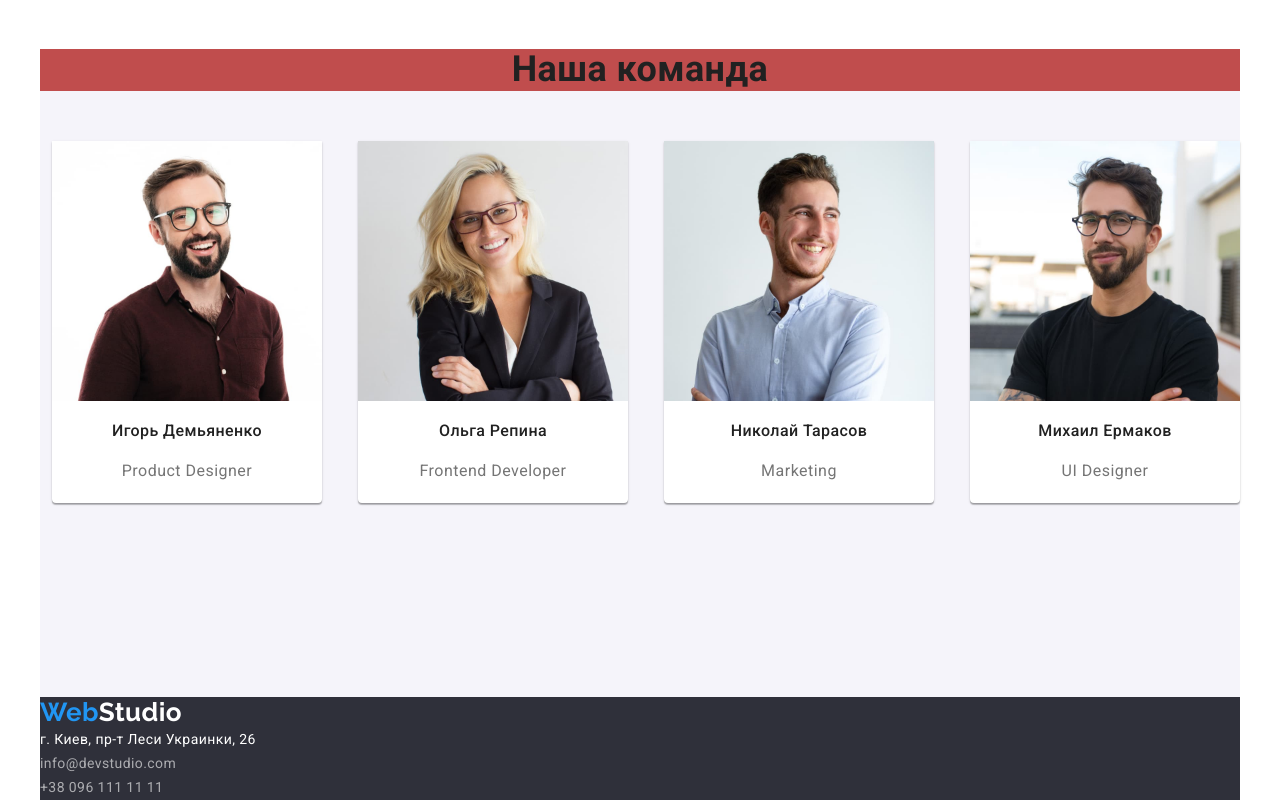
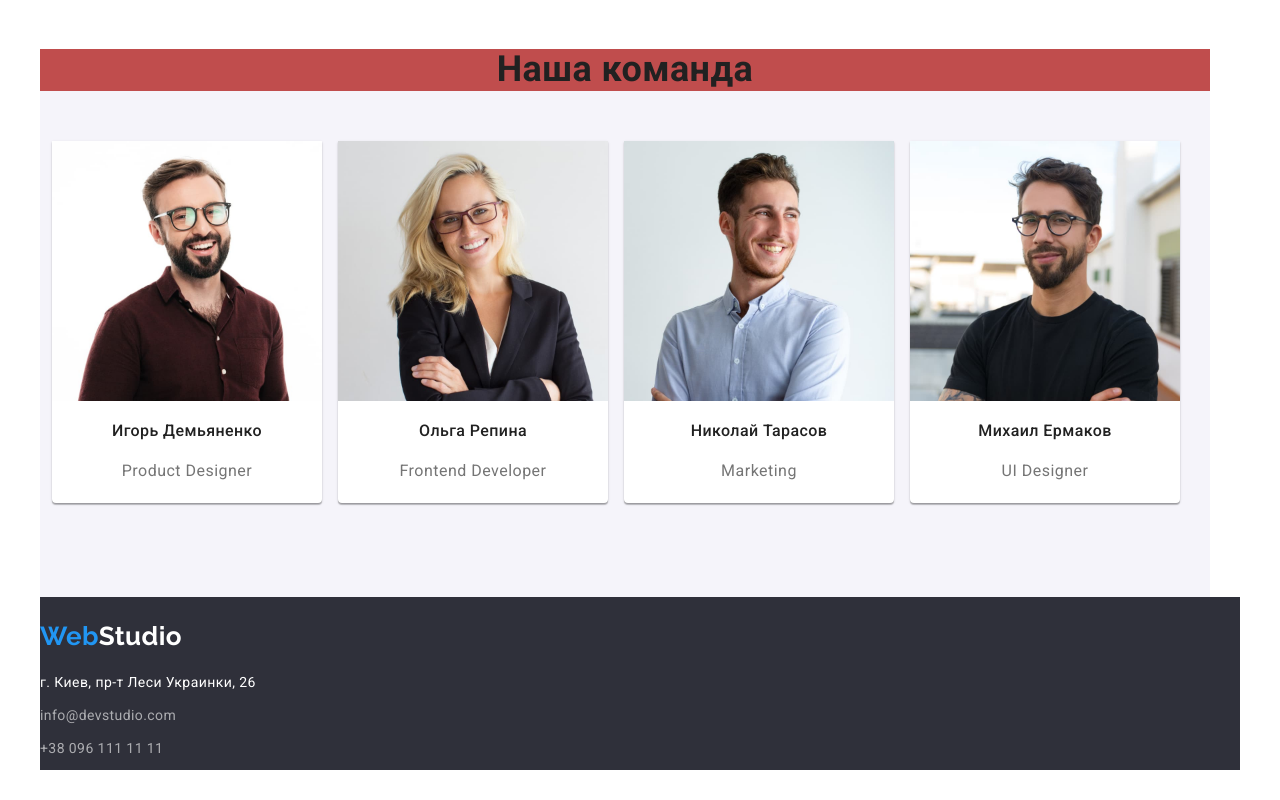
Before and after one commit to Naira21/goit-markup-hw-03, a plain HTML site: page index.html in a window 1280 px wide. Shown: the part 1468-2268 px from the top of the page. After the commit the page ends 2238 px from the top, so only its background shows below. Drawn offline with nearby package versions, Linux system fonts and the light colour scheme.

Commit message:
Страница Главная готова на 90%

```diff
--- a/css/styles.css
+++ b/css/styles.css
@@ -212,7 +212,7 @@ h3 {
   background-color: #fff;
   box-shadow: 0px 1px 3px rgba(0, 0, 0, 0.12), 0px 1px 1px rgba(0, 0, 0, 0.14), 0px 2px 1px rgba(0, 0, 0, 0.2);
   border-radius: 0px 0px 4px 4px;
-  margin-right: 50px;
+  margin-right: 30px;
   margin-left: -14px;
 }
 
@@ -220,8 +220,6 @@ h3 {
   background-color: var(--team-bg-color);
   display: inline-block;
   text-align: center;
-  width: 1200px;
-  height: 648px;
 }
 
 /*Кнопки*/
@@ -319,4 +317,21 @@ address {
   color: var(--link-footer);
   font-size: 14px;
   line-height: 1.71;
+  margin-bottom: 9px;
 }
+
+.footer-section {
+  padding: 60px auto;
+  display: flex;
+  flex-direction: column;
+}
+address {
+  display: inline-flex;
+  flex-direction: column;
+}
+.footer-section .logo {
+  margin-bottom: 20px;
+}
+span {
+  margin-bottom: 9px;
+}
--- a/index.html
+++ b/index.html
@@ -103,12 +103,14 @@
       </main>
       <footer>
         <!--Контакты-->
-        <a href="./index.html" class="logo">Web<span class="accent-white">Studio</span></a>
-        <address id="contacts">
-          г. Киев, пр-т Леси Украинки, 26<br />
-          <a href="mailto:info@devstudio.com" class="link-footer">info@devstudio.com</a><br />
-          <a href="tel:+380961111111" class="link-footer">+38 096 111 11 11</a>
-        </address>
+        <div class="footer-section">
+          <a href="./index.html" class="logo">Web<span class="accent-white">Studio</span></a>
+          <address id="contacts">
+            <span>г. Киев, пр-т Леси Украинки, 26</span>
+            <a href="mailto:info@devstudio.com" class="link-footer">info@devstudio.com</a>
+            <a href="tel:+380961111111" class="link-footer">+38 096 111 11 11</a>
+          </address>
+        </div>
       </footer>
     </div>
   </body>
```
Also changed, not shown: portfolio.html (+2 -2 lines).
